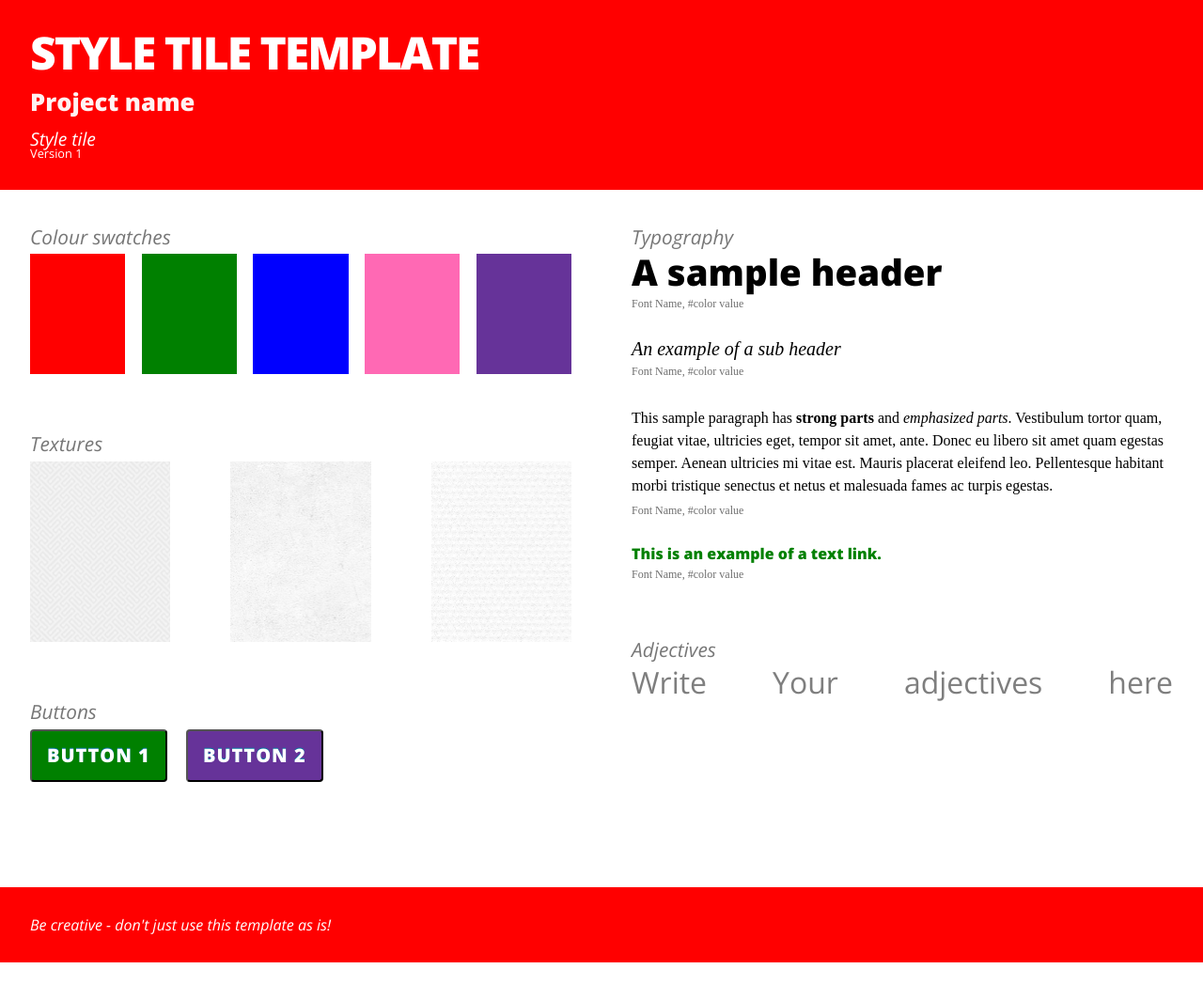
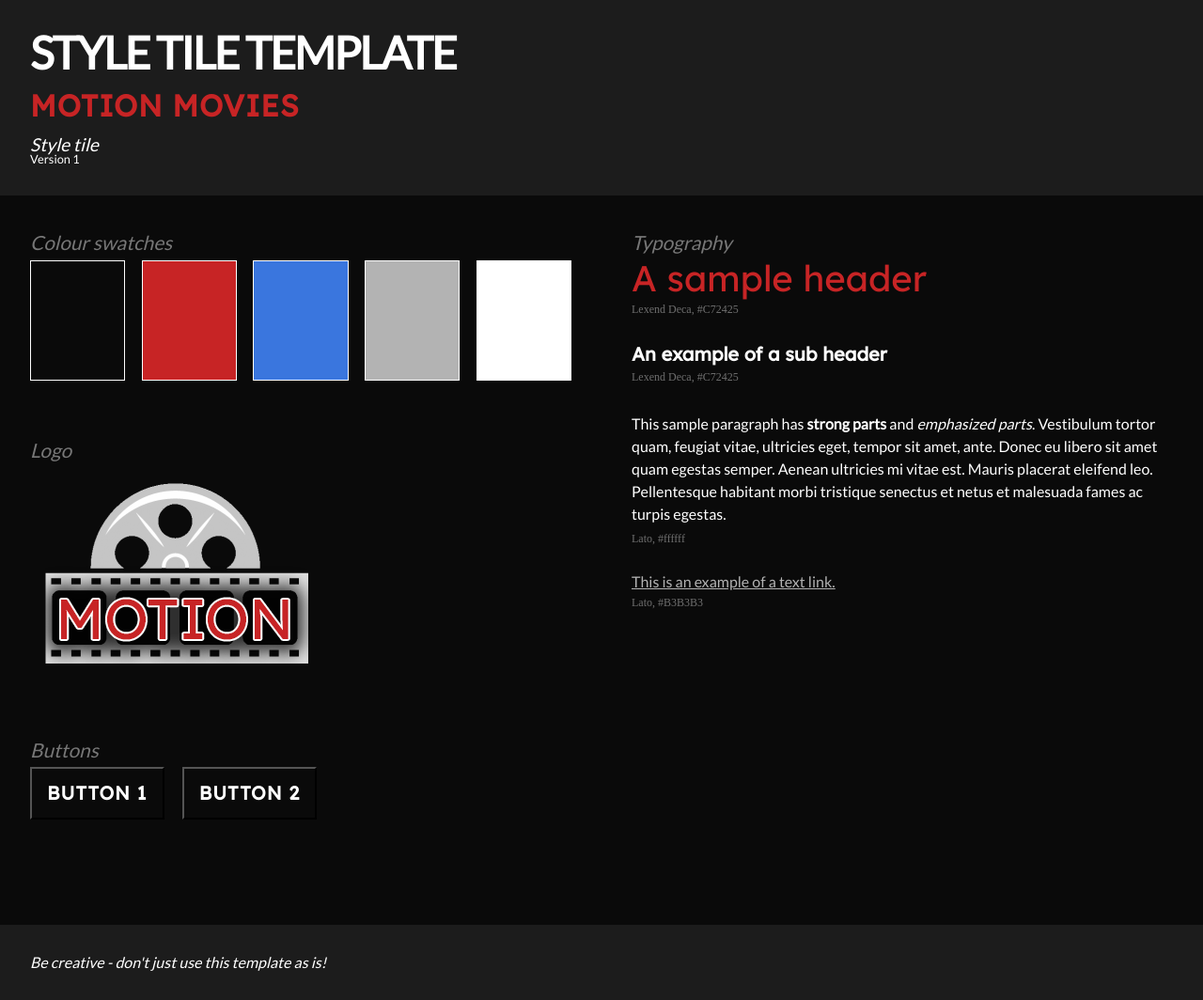
Before and after one commit to Shaireen/styleTile, a plain HTML site: page style-tiles-with-css-master/index.html in a window 1280 px wide. Shown: the whole page at 94% size. Before the commit the page ends 1024 px from the top, so only its background shows below. Drawn offline with nearby package versions, Linux system fonts and the light colour scheme; a web font is replaced by a local one.

Commit message:
First version of  style tile

```diff
--- a/style-tiles-with-css-master/css/style.css
+++ b/style-tiles-with-css-master/css/style.css
@@ -1,8 +1,8 @@
 /* change these */
 
-@import url("https://fonts.googleapis.com/css?family=Open+Sans:400italic,800italic,400,800");
+@import url("https://fonts.googleapis.com/css?family=Lexend+Deca&display=swap");
 /* @import url('https://fonts.googleapis.com/css?family=Open+Sans&display=swap'); */
-@import url("https://fonts.googleapis.com/css?family=Droid+Serif:400,700,400italic,700italic");
+@import url("https://fonts.googleapis.com/css?family=Lato&display=swap");
 
 * {
     box-sizing: border-box;
@@ -14,38 +14,48 @@ use the fonts in other ways in the font hierarchy etc. */
 
 /* change these */
 :root {
-  --bg-color: red;
-  --link-color: green;
-  --link-hover-color: blue;
-  --color-4: hotpink;
-  --color-5: rebeccapurple;
+    --main-color: #0A0A0A;
+    --nav-color: #1C1C1C;
+    --link-color: #C72425;
+    --link-hover-color: #B3B3B3;
+    --color-4: #3A76DE;
+    --color-5: #fff;
 
-  --primary-font: "Open Sans", sans-serif;
+    --display-font: "Lexend Deca", serif;
+    --primary-font: "Lato", sans-serif;
     --secondary-font: "Droid Serif", serif;
-  --main-text-color: #000;
+    --main-text-color: #fff;
 
     --white-space: 1rem;
 }
 
-button {
+body {
+    background-color: var(--main-color);
+}
+
+/*button {
     transition: all 3s;
-}
+}*/
+
 a {
     transition: all 3s;
+    text-decoration: underline;
 }
-button:hover {
+
+/*button:hover {
     background-color: var(--link-hover-color);
     transform: scale(3) rotate(40deg);
 }
 
 button:active {
     background-color: var(--bg-color);
+}*/
+
+a:hover {
+    color: var(--color-4);
+
 }
 
-a:hover {
-  color: var(--link-hover-color);
-  font-size: 4rem;
-}
 html {
     font-size: 100%;
     font-family: var(--primary-font);
@@ -65,7 +75,7 @@ footer {
 }
 
 .full-width {
-  background: var(--bg-color);
+    background: var(--nav-color);
     color: white;
     width: 100%;
 }
@@ -80,10 +90,12 @@ footer {
 }
 
 .header-wrapper h2 {
-  font-size: 1.6em;
-  color: rgba(255, 255, 255, 0.95);
+    font-size: 2em;
+    color: var(--link-color);
     font-weight: bold;
     margin: var(--white-space) 0;
+    font-family: var(--display-font);
+    letter-spacing: 1px;
 }
 
 .header-wrapper h3 {
@@ -97,6 +109,7 @@ footer {
 
 main {
     padding: calc(2 * var(--white-space));
+
 }
 
 section {
@@ -116,6 +129,7 @@ ul {
 }
 
 .swatches li {
+    border: solid 1px white;
     margin-right: 5vw;
     height: 15vw;
     width: 20%;
@@ -126,6 +140,7 @@ ul li:last-child {
 }
 
 .color-swatch-1 {
+
     background-color: var(--bg-color);
 }
 
@@ -134,11 +149,17 @@ ul li:last-child {
 }
 
 .color-swatch-3 {
-  background-color: var(--link-hover-color);
+    background-color: var(--color-4);
+
+
+
 }
 
 .color-swatch-4 {
-  background-color: var(--color-4);
+    background-color: var(--link-hover-color);
+
+
+
 }
 
 .color-swatch-5 {
@@ -146,26 +167,11 @@ ul li:last-child {
 }
 
 .textures li {
-  height: 30vw;
-  width: 40%;
+    height: auto;
+    width: 100%;
     margin-right: 5vw;
 }
 
-.texture-swatch-1 {
-  background: url(../img/pw_maze_white.png) top left repeat;
-}
-
-.texture-swatch-2 {
-  background: url(../img/subtle_grunge.png) top left repeat;
-}
-
-.texture-swatch-1 {
-  background: url(../img/pw_maze_white.png) top left repeat;
-}
-
-.texture-swatch-3 {
-  background: url(../img/white_paperboard.png) top left repeat;
-}
 
 .images ul {
     flex-direction: column;
@@ -178,32 +184,85 @@ ul li:last-child {
     margin-bottom: 1rem;
 }
 
-button {
+.primary-button {
     padding: 1rem;
-  border-radius: 4px;
-  background: var(--link-color);
+     background: transparent;
     text-align: center;
     text-decoration: none;
-  font: bold 1.25em/1 var(--primary-font);
+    font: bold 1.25em/1 var(--display-font);
     letter-spacing: 1px;
     color: white;
     text-transform: uppercase;
-  text-shadow: 0px -1px 0px #0374a0;
-  transition: all 0.2s ease;
     cursor: pointer;
     margin: 0 1rem 1rem 0;
+     overflow: hidden;
+  transition: all .5s;
+      position: relative;
 }
 
-.secondary-button {
-  background: var(--color-5);
+
+.primary-button:after{
+  content: '';
+  position: absolute;
+  left: 0;
+  top: 0;
+  right: 0;
+  bottom: 0;
+  height: 100%;
+  background: var(--link-color);
+  z-index: -1;
+  transform: translate3D(0,-100%,0);
+  transition: all .5s;
 }
 
-button:focus,
+.primary-button:hover:after{
+  transform: translate3D(0,0,0);
+  transition: all .5s;
+}
+.slide:after{
+  top: 0;
+  z-index: -1;
+  transform: translate3D(-101%,0,0);
+}
+
+.slide:hover:after{
+  transform: translate3D(0,0,0);
+  transition: all .5s;
+}
+
+
+.secondary-button {
+    padding: 1rem;
+     background: transparent;
+    text-align: center;
+    text-decoration: none;
+    font: bold 1.25em/1 var(--display-font);
+    letter-spacing: 1px;
+    color: white;
+    text-transform: uppercase;
+    cursor: pointer;
+    margin: 0 1rem 1rem 0;
+  transition: all .5s;
+      position: relative;
+}
+
+
+
+.secondary-button:hover {
+      color: white;
+  background: var(--color-4);
+
+}
+
+.textures > img {
+    padding: 1rem;
+}
+/*button:focus,
 button:active,
 button:focus-within {
     outline: 0;
     border-radius: 4px;
-}
+}*/
 
 .typography-main {
     color: var(--main-text-color);
@@ -211,17 +270,19 @@ button:focus-within {
 
 .h1-sample {
     font-size: 2.4rem;
+    font-family: var(--display-font);
+    color: var(--link-color);
+}
+
+.h2-sample {
+    font-family: var(--display-font);
+    font-size: 1.25rem;
+    color: var(--main-text-color);
      font-weight: bold;
 }
 
-.h2-sample {
-  font-family: var(--secondary-font);
-  font-style: italic;
-  font-size: 1.25rem;
-}
-
 p.typography-sample {
-  font-family: var(--secondary-font);
+    font-family: var(--primary-font);
     line-height: 1.5;
     max-width: 960px;
 }
@@ -236,9 +297,8 @@ em {
 
 a {
     font-family: var(--primary-font);
-  color: var(--link-color);
-  font-weight: bold;
-  text-decoration: none;
+    color: var(--link-hover-color);
+
     transition: all 0.2s;
 }
 
--- a/style-tiles-with-css-master/index.html
+++ b/style-tiles-with-css-master/index.html
@@ -12,7 +12,7 @@
     <div class="full-width header-wrapper">
       <header>
         <h1>Style Tile Template</h1>
-        <h2>Project name</h2>
+        <h2>MOTION MOVIES</h2>
         <h3>Style tile</h3>
         <h4>Version 1</h4>
       </header>
@@ -31,18 +31,20 @@
           </ul>
         </section>
         <section class="textures">
-          <h3 class="section-heading">Textures</h3>
-          <ul class="swatchgrid">
-            <li class="texture-swatch-1"></li>
+          <h3 class="section-heading">Logo</h3>
+           <img src="img/WEBICON.png">
+       <!--   <ul class="swatchgrid">
+
             <li class="texture-swatch-2"></li>
             <li class="texture-swatch-3"></li>
-          </ul>
+          </ul>-->
         </section>
         <section class="buttons">
           <h3 class="section-heading">Buttons</h3>
           <div>
-            <button type="button" class="primary-button">Button 1</button>
-            <button type="button" class="secondary-button">Button 2</button>
+            <button type="button" class="primary-button slide">Button 1</button>
+            <button type="button" class="secondary-button scale">Button 2</button>
+
           </div>
         </section>
       </div>
@@ -53,13 +55,13 @@
           <h3 class="section-heading">Typography</h3>
           <h1 class="h1-sample">A sample header</h1>
           <p class="font-details-h1">
-            <span class="font-name">Font Name</span>,
-            <span class="font-color">#color value</span>
+            <span class="font-name">Lexend Deca</span>,
+            <span class="font-color">#C72425</span>
           </p>
           <h2 class="h2-sample">An example of a sub header</h2>
           <p class="font-details-h2">
-            <span class="font-name">Font Name</span>,
-            <span class="font-color">#color value</span>
+            <span class="font-name">Lexend Deca</span>,
+            <span class="font-color">#C72425</span>
           </p>
           <p class="typography-sample">
             This sample paragraph has <strong>strong parts</strong> and
@@ -70,18 +72,18 @@
             netus et malesuada fames ac turpis egestas.
           </p>
           <p class="font-details-p">
-            <span class="font-name">Font Name</span>,
-            <span class="font-color">#color value</span>
+            <span class="font-name">Lato</span>,
+            <span class="font-color">#ffffff</span>
           </p>
           <a href="#" class="typography-sample"
             >This is an example of a text link.</a
           >
           <p class="font-details-a">
-            <span class="font-name">Font Name</span>,
-            <span class="font-color">#color value</span>
+            <span class="font-name">Lato</span>,
+            <span class="font-color">#B3B3B3</span>
           </p>
         </section>
-        <section class="adjectives">
+       <!-- <section class="adjectives">
           <h3 class="section-heading">Adjectives</h3>
           <ul>
             <li>Write</li>
@@ -89,7 +91,7 @@
             <li>adjectives</li>
             <li>here</li>
           </ul>
-        </section>
+        </section>-->
       </div>
       <!-- end .column -->
     </main>
```
Also changed, not shown: style-tiles-with-css-master/img/WEBICON.png (added). Lines whose indentation alone changed are shown as unchanged.
